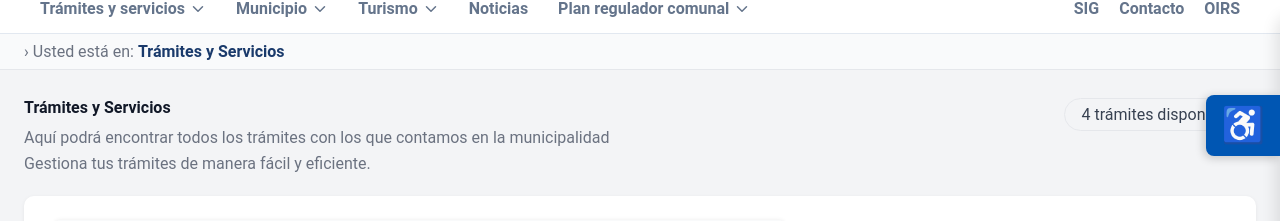
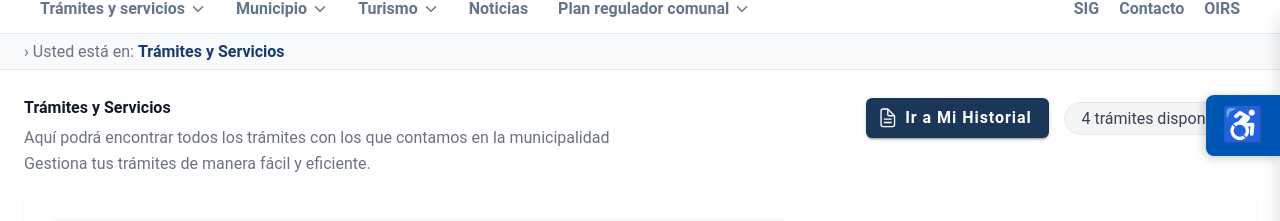
Before and after one commit to MartiSandoval/Proyecto-Web-y-Movil, a React (Vite) app: page /tramites in a window 1280 px wide. Shown: the part 145-366 px from the top of the page. Built offline with nearby package versions, Linux system fonts and the light colour scheme; no server answers; sample sign-in values are in the browser's storage.

Commit message:
ALERTA VESINOS PUSHEO DE TRAMITES

```diff
--- a/src/pages/Tramites/Tramites.css
+++ b/src/pages/Tramites/Tramites.css
@@ -233,3 +233,21 @@
   .tr-grid { grid-template-columns: 1fr; }
   .tr-filters { margin: 16px 16px 0; }
 }
+
+.tr-title-actions {
+  display: flex;
+  align-items: center;
+  gap: 15px;
+}
+
+/* Estilo súper limpio usando las variables de Ionic */
+.tr-btn-historial-ionic {
+  --background: #1c3659; /* Azul oscuro institucional */
+  --background-hover: #1c3659;
+  --border-radius: 6px;
+  font-size: 14px;
+  font-weight: bold;
+  text-transform: none; /* Para que Ionic no ponga el texto en MAYÚSCULAS por defecto */
+  margin: 0;
+  height: 40px;
+}
--- a/src/pages/Tramites/Tramites.tsx
+++ b/src/pages/Tramites/Tramites.tsx
@@ -11,6 +11,8 @@ import "./Tramites.css";
 import HeaderTop from "../../components/HeaderTop/HeaderTop";
 import Header from "../../components/Header/Header";
 import Footer from "../../components/Footer/footer";
+import { documentTextOutline } from "ionicons/icons";
+import { IonButton } from "@ionic/react";
 
 type FiltroTipo = "todos" | "online" | "presencial";
 
@@ -59,14 +61,14 @@ export const Tramites = (): JSX.Element => {
     <IonPage>
       {/* Header */}
       <Header />
+      <IonContent>
 
       {/* Breadcrumb */}
       <div className="tr-breadcrumb">
         &rsaquo; Usted está en: <strong>Trámites y Servicios</strong>
       </div>
 
-      <IonContent className="tr-content">
-        {/* Título */}
+      {/* Título ÚNICO con el botón integrado */}
         <div className="tr-title-row">
           <div>
             <h1 className="tr-title">Trámites y Servicios</h1>
@@ -75,9 +77,21 @@ export const Tramites = (): JSX.Element => {
               Gestiona tus trámites de manera fácil y eficiente.
             </p>
           </div>
-          {!loading && (
-            <div className="tr-count-badge">{filtrados.length} trámites disponibles</div>
-          )}
+
+          <div className="tr-title-actions">
+            {/* Aquí usamos el componente nativo de Ionic */}
+            <IonButton
+              className="tr-btn-historial-ionic"
+              onClick={() => history.push('/historial')}
+            >
+              <IonIcon slot="start" icon={documentTextOutline} />
+              Ir a Mi Historial
+            </IonButton>
+
+            {!loading && (
+              <div className="tr-count-badge">{filtrados.length} trámites disponibles</div>
+            )}
+          </div>
         </div>
 
         {/* Barra de filtros */}
```
